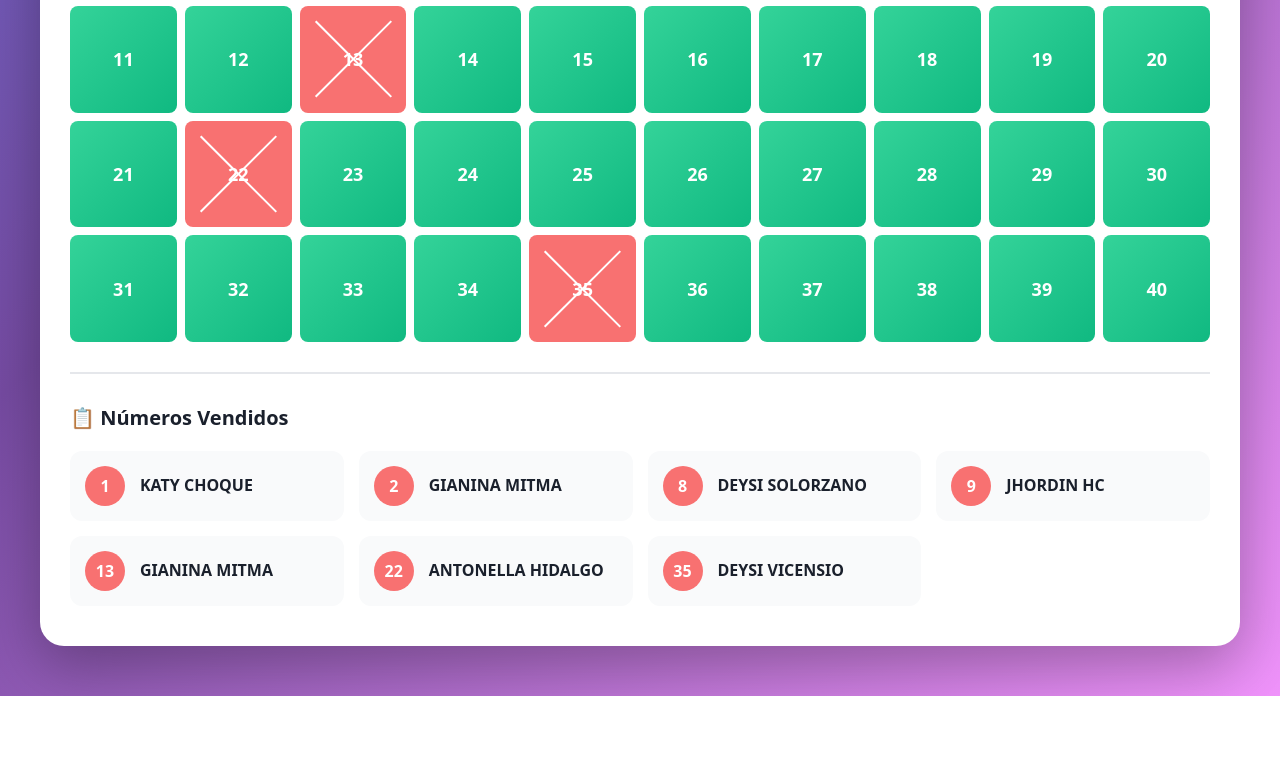
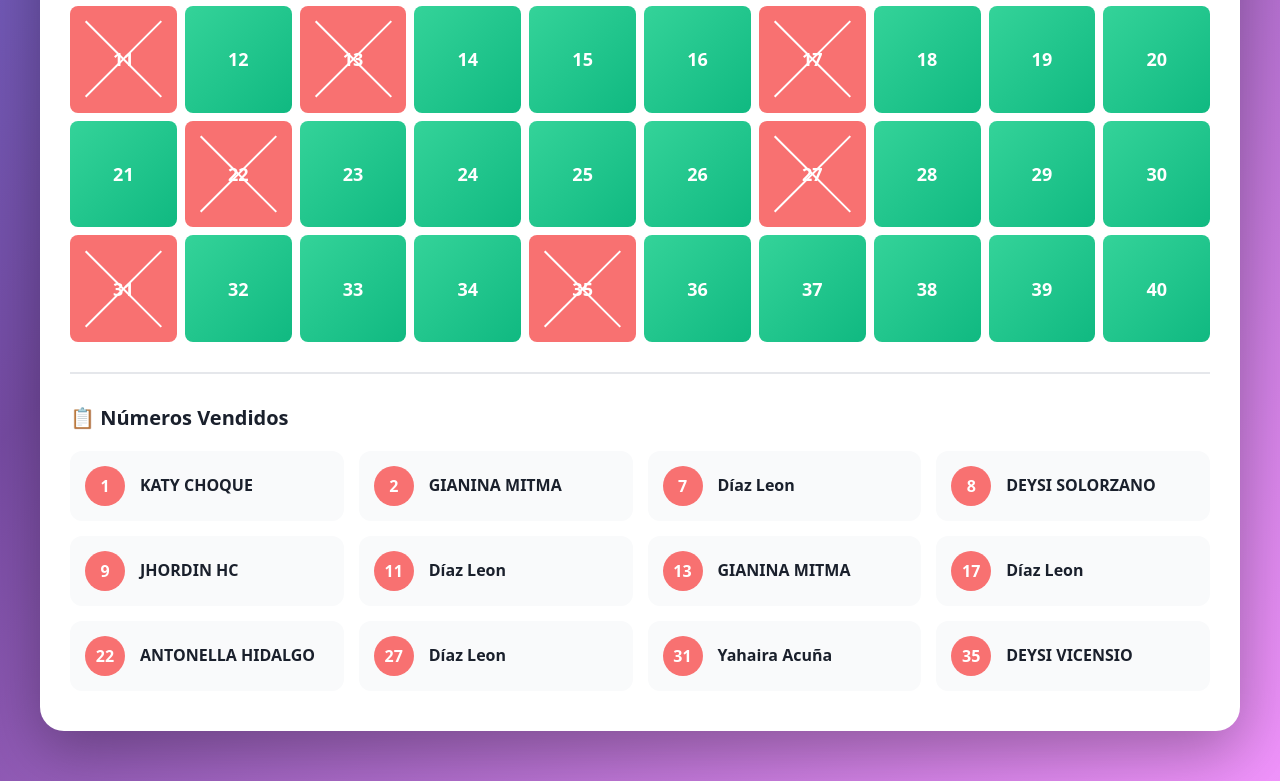
Before and after one commit to EmersonValenzuela/rifa-piero, a React (Create React App) app: page / in a window 1280 px wide. Shown: the part 1179-1960 px from the top of the page. Before the commit the page ends 1875 px from the top, so only its background shows below. Built offline with nearby package versions, Linux system fonts and the light colour scheme.

Commit message:
Yahaira y diaZ

```diff
--- a/src/App.js
+++ b/src/App.js
@@ -22,11 +22,17 @@ const RifaApp = () => {
   const [vendidos, setVendidos] = useState({
     1: { nombre: "KATY CHOQUE", telefono: "" },
     2: { nombre: "GIANINA MITMA", telefono: "" },
+7:{ nombre:"Díaz Leon", telefono:""},
     8: { nombre: "DEYSI SOLORZANO", telefono: "" },
 9:{ nombre: "JHORDIN HC", telefono: ""},
+11:{ nombre:"Díaz Leon", telefono:""},
     13: { nombre: "GIANINA MITMA", telefono: "" },
+17:{ nombre:"Díaz Leon", telefono:""},
+
 22:{ nombre: "ANTONELLA HIDALGO", telefono:""},
-    35: { nombre: "DEYSI VICENSIO", telefono: ""}
+    35:{ nombre: "DEYSI VICENSIO", telefono: ""},
+27:{ nombre:"Díaz Leon", telefono:""},
+31: { nombre: "Yahaira Acuña", telefono:""}
   });
 
   const totalNumeros = 40;
```
